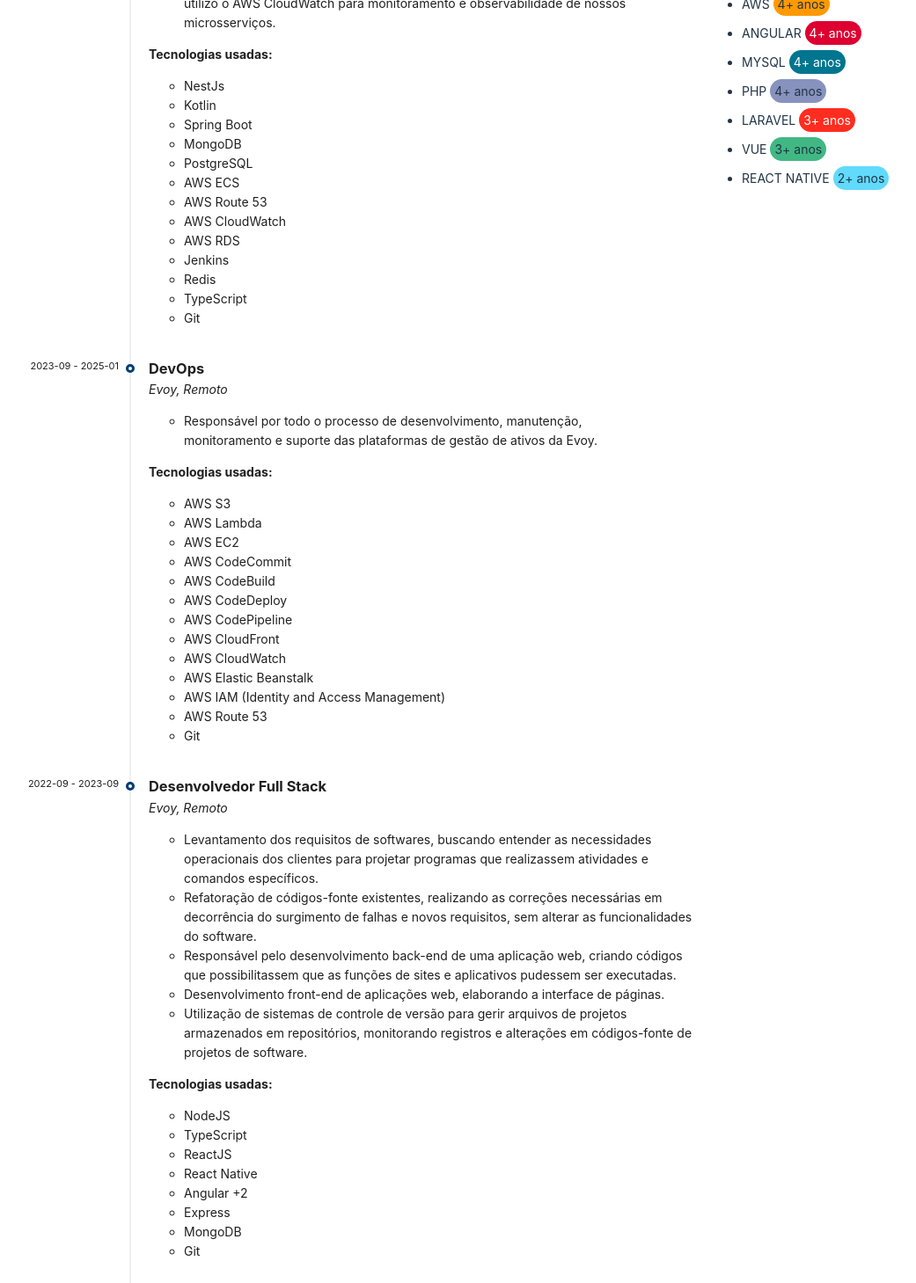
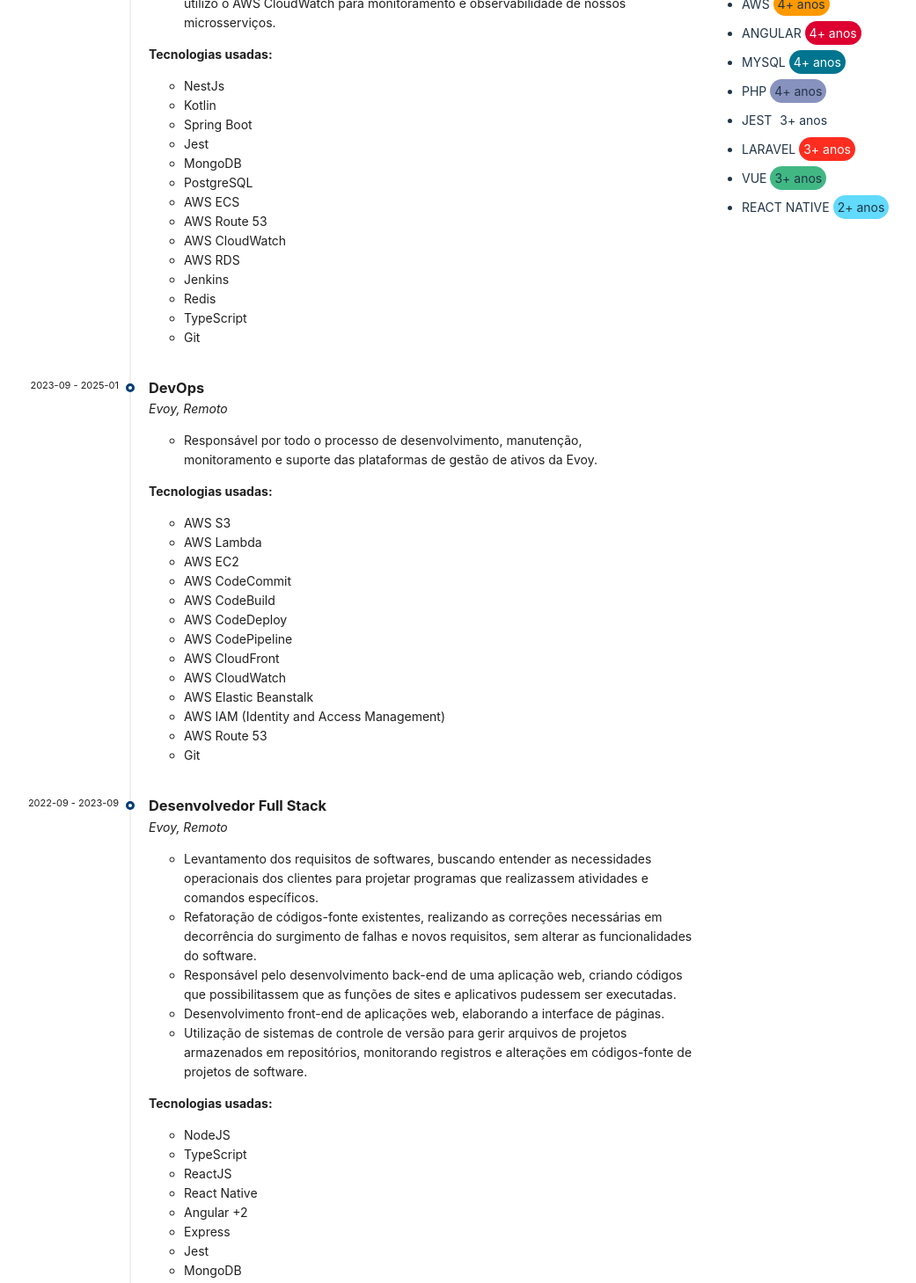
Before and after one commit to DeividAlmeida/cv, a React (Vite) app: page / in a window 1280 px wide. Shown: the part 580-2039 px from the top of the page at 88% size, without its empty margins (61-1102 px from the left). Built offline with nearby package versions, Linux system fonts and the light colour scheme.

Commit message:
Update App.tsx

```diff
--- a/src/App.tsx
+++ b/src/App.tsx
@@ -88,6 +88,7 @@
                           <li>NestJs</li>
                           <li>Kotlin</li>
                           <li>Spring Boot</li>
+                          <li>Jest</li>
                           <li>MongoDB</li>
                           <li>PostgreSQL</li>
                           <li>AWS ECS</li>
@@ -161,6 +162,7 @@
                           <li>React Native</li>
                           <li>Angular +2</li>
                           <li>Express</li>
+                          <li>Jest</li>
                           <li>MongoDB</li>
                           <li>Git</li>
                         </ul>
@@ -438,6 +440,7 @@
                   <li className="angular">Angular <span>4+ anos</span></li>
                   <li className="mysql">MySQL <span>4+ anos</span></li>
                   <li className="php">PHP <span>4+ anos</span></li>
+                  <li className="jest">Jest <span>3+ anos</span></li>
                   <li className="laravel">Laravel <span>3+ anos</span></li>
                   <li className="vue">Vue <span>3+ anos</span></li>
                   <li className="react-native">React Native <span>2+ anos</span></li>
```
